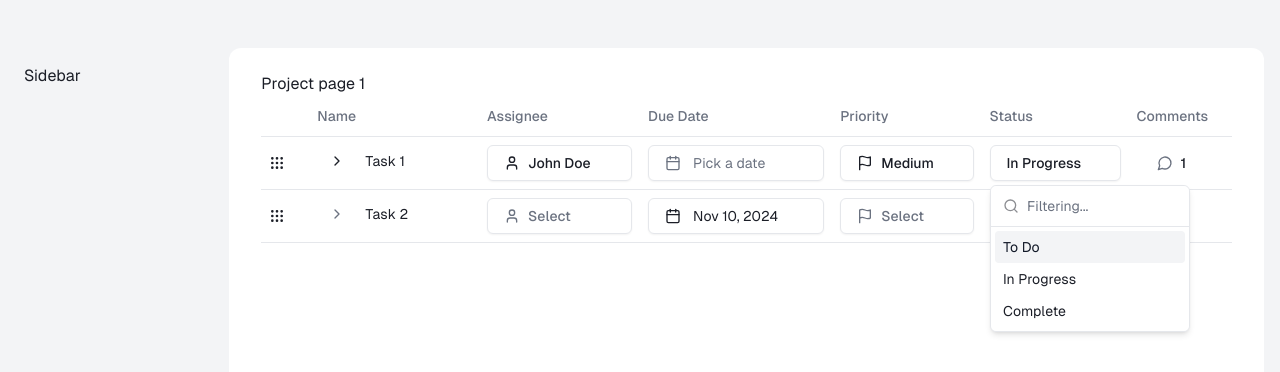
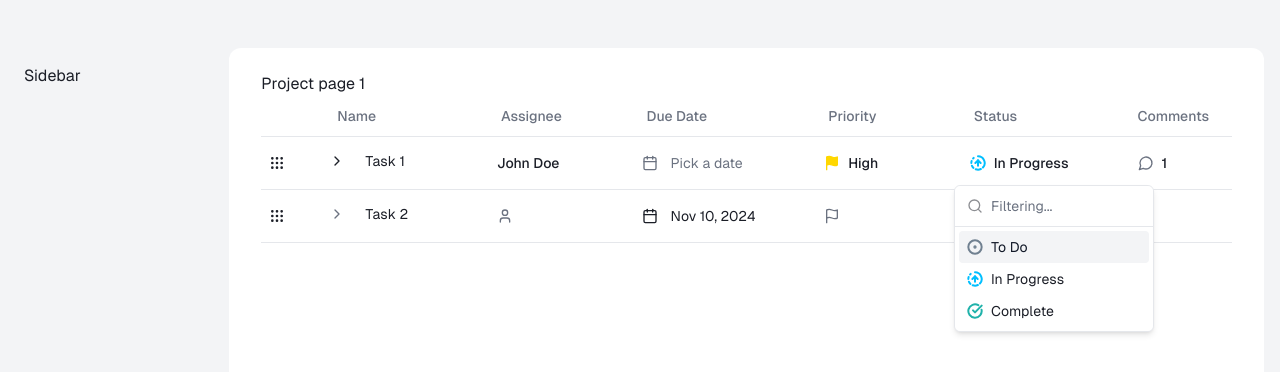
Before and after one commit to rahatsikz/project-hub, a Next.js app: page /projects/1 in a window 1280 px wide. Both pictures are taken after a click on the button "In Progress". Shown: the top 372 px of the page. Built offline with nearby package versions, Linux system fonts and the light colour scheme.

Commit message:
[fixed] - combo box styling with icons

```diff
--- a/src/app/(project-board)/projects/[id]/_components/ListSection.tsx
+++ b/src/app/(project-board)/projects/[id]/_components/ListSection.tsx
@@ -77,8 +77,8 @@ export default function ListSection() {
                 <TableHead
                   key={idx}
                   className={cn(
-                    item[Object.keys(item)[0]] === "" ? "w-12" : "",
-                    "capitalize"
+                    item[Object.keys(item)[0]] === "" ? "w-12 pl-2" : "pl-7",
+                    "capitalize "
                   )}
                 >
                   {item[Object.keys(item)[0]]}
--- a/src/app/(project-board)/projects/[id]/_components/SortableRow.tsx
+++ b/src/app/(project-board)/projects/[id]/_components/SortableRow.tsx
@@ -1,5 +1,4 @@
 import { Button } from "@/components/ui/button";
-import { ComboBox } from "@/components/ui/comboBox";
 import { DatePicker } from "@/components/ui/DatePicker";
 import { Popover, PopoverTrigger } from "@/components/ui/popover";
 import { TableCell, TableRow } from "@/components/ui/table";
@@ -23,6 +22,7 @@ import {
 import { useForm } from "react-hook-form";
 import { Form } from "@/components/ui/form";
 import { formatISO } from "date-fns";
+import { ComboBox } from "@/components/ui/ComboBox";
 
 export function SortbaleRow({
   data,
@@ -58,12 +58,14 @@ export function SortbaleRow({
         label: data.assignee,
       },
       status: {
-        value: data.status || statusOptions[0].value,
-        label: data.status || statusOptions[0].label,
+        value: data.status.value || statusOptions[0].value,
+        label: data.status.label || statusOptions[0].label,
+        icon: data.status.icon || statusOptions[0].icon,
       },
       priority: {
-        value: data.priority,
-        label: data.priority,
+        value: data.priority.value,
+        label: data.priority.label,
+        icon: data.priority.icon,
       },
       dueDate: data.dueDate,
     },
@@ -156,6 +158,7 @@ export function SortbaleRow({
                 name='assignee'
                 options={dummyAssigne}
                 icon={<User />}
+                className='w-28 truncate'
               />
             </form>
           </TableCell>
@@ -171,6 +174,7 @@ export function SortbaleRow({
                 name='priority'
                 options={priorityOptions}
                 icon={<Flag />}
+                className={cn("w-28 truncate")}
               />
             </form>
           </TableCell>
@@ -180,6 +184,8 @@ export function SortbaleRow({
                 formControl={form.control}
                 name='status'
                 options={statusOptions}
+                className={cn("truncate w-32")}
+                // style={{ color: status?.color }}
               />
             </form>
           </TableCell>
@@ -187,7 +193,10 @@ export function SortbaleRow({
         <TableCell>
           <Popover modal={false}>
             <PopoverTrigger asChild>
-              <Button className='flex items-center gap-2' variant='ghost'>
+              <Button
+                className='flex items-center justify-start gap-2 hover:ring-2 hover:ring-primary hover:bg-background min-w-16'
+                variant='ghost'
+              >
                 <MessageCircle className='size-4 ml-1 text-muted-foreground' />
                 {data?.comments?.length ? data?.comments?.length : ""}
               </Button>
@@ -233,12 +242,14 @@ function SubtaskRow({
         label: data.assignee,
       },
       status: {
-        value: data.status || statusOptions[0].value,
-        label: data.status || statusOptions[0].label,
+        value: data.status.value || statusOptions[0].value,
+        label: data.status.label || statusOptions[0].label,
+        icon: data.status.icon || statusOptions[0].icon,
       },
       priority: {
-        value: data.priority,
-        label: data.priority,
+        value: data.priority.value,
+        label: data.priority.label,
+        icon: data.priority.icon,
       },
       dueDate: data.dueDate,
     },
@@ -320,6 +331,7 @@ function SubtaskRow({
               name='priority'
               options={priorityOptions}
               icon={<Flag />}
+              className={cn("w-28 truncate")}
             />
           </form>
         </TableCell>
@@ -329,6 +341,7 @@ function SubtaskRow({
               formControl={form.control}
               name='status'
               options={statusOptions}
+              className={cn("w-32 truncate")}
             />
           </form>
         </TableCell>
@@ -336,7 +349,10 @@ function SubtaskRow({
       <TableCell>
         <Popover modal={false}>
           <PopoverTrigger asChild>
-            <Button className='flex items-center gap-2' variant='ghost'>
+            <Button
+              className='flex items-center justify-start gap-2 hover:ring-2 hover:ring-primary hover:bg-background min-w-14'
+              variant='ghost'
+            >
               <MessageCircle className='size-4 ml-1 text-muted-foreground' />
               {data?.comments?.length ? data?.comments?.length : ""}
             </Button>
--- a/src/components/ui/DatePicker.tsx
+++ b/src/components/ui/DatePicker.tsx
@@ -42,7 +42,7 @@ export function DatePicker({ label, formController, name }: DatePickerProps) {
                 <Button
                   variant={"outline"}
                   className={cn(
-                    "w-full justify-start text-left font-normal",
+                    "w-full justify-start text-left font-normal border-0 shadow-none hover:ring-2 hover:ring-primary hover:bg-background max-w-36",
                     !field.value && "text-muted-foreground"
                   )}
                 >
--- a/src/components/ui/comboBox.tsx
+++ b/src/components/ui/comboBox.tsx
@@ -2,7 +2,6 @@
 
 import * as React from "react";
 
-import { Button } from "@/components/ui/button";
 import {
   Command,
   CommandEmpty,
@@ -24,10 +23,13 @@ import {
   FormMessage,
 } from "./form";
 import { PopoverClose } from "@radix-ui/react-popover";
+import { cn } from "@/lib/utils";
+import { Button } from "./button";
 
 export type OptionProps = {
   value: string;
   label: string;
+  icon?: React.ReactNode;
 };
 
 export function ComboBox({
@@ -36,6 +38,7 @@ export function ComboBox({
   icon,
   name,
   formControl,
+  ...props
 }: {
   options: OptionProps[];
   label?: string;
@@ -43,7 +46,7 @@ export function ComboBox({
   name: string;
   formControl: any;
   onChange?: (option: OptionProps | undefined) => void;
-}) {
+} & React.HTMLAttributes<HTMLButtonElement>) {
   return (
     <FormField
       control={formControl}
@@ -54,15 +57,21 @@ export function ComboBox({
           <FormControl>
             <Popover>
               <PopoverTrigger asChild>
-                <Button variant='outline' className='w-full justify-start'>
+                <Button
+                  variant='outline'
+                  className={cn(
+                    "w-full justify-start border-0 shadow-none hover:ring-2 hover:ring-primary hover:bg-background",
+                    props.className
+                  )}
+                  style={props.style}
+                >
                   {field.value?.label ? (
-                    <>
-                      {icon} {field.value?.label}
-                    </>
+                    <div className='flex items-center gap-2 '>
+                      {field.value?.icon}
+                      <span className='truncate'>{field.value?.label}</span>
+                    </div>
                   ) : (
-                    <span className='text-muted-foreground flex items-center gap-2'>
-                      {icon} {label ? label : "Select"}
-                    </span>
+                    <span className='text-muted-foreground'>{icon}</span>
                   )}
                 </Button>
               </PopoverTrigger>
@@ -109,7 +118,7 @@ function OptionList({
                   console.log(value);
                 }}
               >
-                {item.label}
+                {item.icon} {item.label}
               </CommandItem>
             </PopoverClose>
           ))}
--- a/src/constant/global.ts
+++ /dev/null
@@ -1,70 +0,0 @@
-export const dummyAssigne = [
-  { value: "John Doe", label: "John Doe" },
-  { value: "Jane Doe", label: "Jane Doe" },
-  { value: "Mary Doe", label: "Mary Doe" },
-];
-
-export const dummyTaskList = [
-  {
-    id: crypto.randomUUID(),
-    name: "Task 1",
-    assignee: "John Doe",
-    dueDate: "",
-    priority: "Medium",
-    status: "In Progress",
-    comments: [
-      {
-        comment: "This is a comment @Mary Doe okay @Task 1",
-        user: "John Doe",
-      },
-    ],
-    subTasks: [
-      {
-        id: crypto.randomUUID(),
-        name: "Subtask 1",
-        assignee: "John Doe",
-        dueDate: "",
-        priority: "Medium",
-        status: "To Do",
-        comments: [
-          {
-            comment: "Sub comment @Mary Doe okay @Task 1",
-            user: "John Doe",
-          },
-        ],
-      },
-      {
-        id: crypto.randomUUID(),
-        name: "Subtask 2",
-        assignee: "Jane Doe",
-        dueDate: "",
-        priority: "High",
-        status: "To Do",
-        comments: [],
-      },
-    ],
-  },
-  {
-    id: crypto.randomUUID(),
-    name: "Task 2",
-    assignee: "",
-    dueDate: new Date(),
-    priority: "",
-    status: "",
-    comments: [],
-    subTasks: [],
-  },
-];
-
-export const priorityOptions = [
-  { value: "urgent", label: "Urgent" },
-  { value: "high", label: "High" },
-  { value: "normal", label: "Normal" },
-  { value: "low", label: "Low" },
-];
-
-export const statusOptions = [
-  { value: "todo", label: "To Do" },
-  { value: "inprogress", label: "In Progress" },
-  { value: "complete", label: "Complete" },
-];
--- /dev/null
+++ b/src/constant/global.tsx
@@ -0,0 +1,109 @@
+import {
+  CircleCheckBig,
+  CircleDot,
+  CircleFadingArrowUp,
+  Flag,
+} from "lucide-react";
+
+export const dummyAssigne = [
+  { value: "John Doe", label: "John Doe" },
+  { value: "Jane Doe", label: "Jane Doe" },
+  { value: "Mary Doe", label: "Mary Doe" },
+];
+
+export const priorityOptions = [
+  {
+    value: "urgent",
+    label: "Urgent",
+    icon: <Flag style={{ stroke: "tomato", fill: "tomato" }} />,
+  },
+  {
+    value: "high",
+    label: "High",
+    icon: <Flag style={{ stroke: "gold", fill: "gold" }} />,
+  },
+  {
+    value: "normal",
+    label: "Normal",
+    icon: <Flag style={{ stroke: "slateblue", fill: "slateblue" }} />,
+  },
+  {
+    value: "low",
+    label: "Low",
+    icon: <Flag style={{ stroke: "silver", fill: "silver" }} />,
+  },
+];
+
+export const statusOptions = [
+  {
+    value: "todo",
+    label: "To Do",
+    icon: <CircleDot style={{ strokeWidth: 3, stroke: "slategray" }} />,
+  },
+  {
+    value: "inprogress",
+    label: "In Progress",
+    icon: (
+      <CircleFadingArrowUp style={{ strokeWidth: 3, stroke: "deepskyblue" }} />
+    ),
+  },
+  {
+    value: "complete",
+    label: "Complete",
+    icon: (
+      <CircleCheckBig style={{ strokeWidth: 3, stroke: "lightseagreen" }} />
+    ),
+  },
+];
+
+export const dummyTaskList = [
+  {
+    id: crypto.randomUUID(),
+    name: "Task 1",
+    assignee: "John Doe",
+    dueDate: "",
+    priority: priorityOptions[1],
+    status: statusOptions[1],
+    comments: [
+      {
+        comment: "This is a comment @Mary Doe okay @Task 1",
+        user: "John Doe",
+      },
+    ],
+    subTasks: [
+      {
+        id: crypto.randomUUID(),
+        name: "Subtask 1",
+        assignee: "John Doe",
+        dueDate: "",
+        priority: priorityOptions[0],
+        status: statusOptions[1],
+        comments: [
+          {
+            comment: "Sub comment @Mary Doe okay @Task 1",
+            user: "John Doe",
+          },
+        ],
+      },
+      {
+        id: crypto.randomUUID(),
+        name: "Subtask 2",
+        assignee: "Jane Doe",
+        dueDate: "",
+        priority: priorityOptions[3],
+        status: statusOptions[0],
+        comments: [],
+      },
+    ],
+  },
+  {
+    id: crypto.randomUUID(),
+    name: "Task 2",
+    assignee: "",
+    dueDate: new Date(),
+    priority: "",
+    status: "",
+    comments: [],
+    subTasks: [],
+  },
+];
```
Also changed, not shown: src/components/ui/button.tsx (+11 -11 lines).
